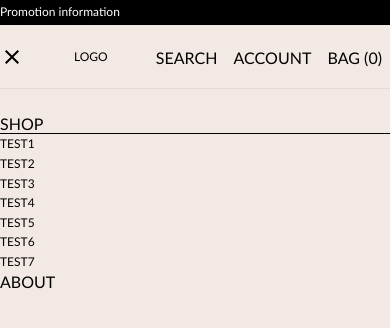
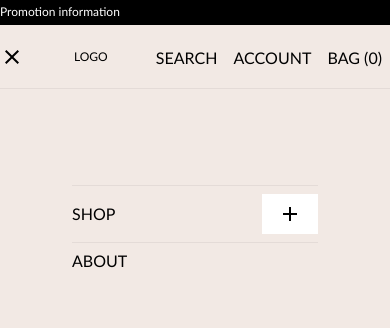
Before and after one commit to tinxtin/ecom, a React (Vite) app: page /collection/all in a window 390 px wide. Both pictures are taken after a click on the button 12 px from the left and 57 px from the top of the page. Shown: the top 328 px of the page. Built offline with nearby package versions, Linux system fonts and the light colour scheme.

Commit message:
add toggle buttons for dropdown menu + styling

```diff
--- a/src/App.jsx
+++ b/src/App.jsx
@@ -1,7 +1,7 @@
 import { useState, useEffect, useRef  } from 'react';
 import { Routes, Route, Link } from "react-router-dom";
 import { PromoBar } from './components/promotion/promoBar';
-import { Nav } from './components/navigation/nav';
+import { Nav } from './components/navigation/header/desktop/nav';
 import { Home } from './pages/main/home';
 import { Shop } from './pages/shop/all';
 import { NavFooter } from './components/navigation/footer/footerbar';
--- a/src/components/navigation/nav.jsx
+++ b/src/components/navigation/header/desktop/nav.jsx
@@ -1,14 +1,21 @@
 import { useMatch, useResolvedPath, NavLink } from 'react-router-dom';
 import { useState, useEffect, useRef  } from 'react';
-import { NavRoute } from '../route/navroute';
-import { NavMobileItem } from './navmobileitem';
-import { NavMobile } from './navmobile';
+import { NavRoute } from '../../../route/navroute';
+import { NavMobile } from '../mobile/navmobile';
 import { Menu } from '@mui/icons-material';
 import { Close } from '@mui/icons-material';
 
 export const Nav = () => {
 
     const [isDrawerOpen, setIsDrawerOpen] = useState(false);
+    const [clicked, setClicked] = useState(null);
+
+    const handleToggle = (idx) => {
+        if (clicked === idx) {
+            return setClicked(null);
+        }
+        setClicked(idx);
+    };
 
     function NavModal({ children }) {
 
@@ -80,7 +87,7 @@ export const Nav = () => {
                 <button type='button' className={`nav__mobile-btn btn ${isDrawerOpen && 'active'}`} onClick={() => setIsDrawerOpen((prev) => !prev)}>
                     {isDrawerOpen && <Close />}
                 </button>
-                <NavMobile  {... { navData, isDrawerOpen, setIsDrawerOpen }}/>
+                <NavMobile  {... { navData, isDrawerOpen, setIsDrawerOpen, clicked, handleToggle }}/>
             </div>
             {/* <div className='nav__content hide__mobile'>
                 <ul className='nav__list'>
--- a/src/components/navigation/navcarousel.jsx
+++ b/src/components/navigation/header/desktop/navcarousel.jsx
@@ -1,6 +1,6 @@
 import React from 'react';
 import { Link } from 'react-router-dom';
-import { Swiper, SwiperSlide } from '../carousel/swiper';
+import { Swiper, SwiperSlide } from '../../../carousel/swiper';
 import { Navigation, Pagination, Scrollbar } from 'swiper/modules';
 
 export const NavCarousel = ({ sub }) => {
--- a/src/components/navigation/navmobile.jsx
+++ b/src/components/navigation/header/mobile/navmobile.jsx
@@ -2,7 +2,7 @@ import { NavMobileItem } from './navmobileitem'
 import { Close } from '@mui/icons-material';
 
 
-export const NavMobile = ({ navData, isDrawerOpen, setIsDrawerOpen }) => {
+export const NavMobile = ({ navData, isDrawerOpen, setIsDrawerOpen, clicked, handleToggle }) => {
 
     return (
         <div className='nav__mobile'>
@@ -10,7 +10,11 @@ export const NavMobile = ({ navData, isDrawerOpen, setIsDrawerOpen }) => {
                 <ul className='nav__mobile-list'>
                     { navData.map(({ label, href, children}, i) => {
                         return (
-                            <NavMobileItem key={i} {...{ label, href, children, isDrawerOpen }}/>
+                            <NavMobileItem key={i}
+                                {...{ label, href, children, isDrawerOpen, setIsDrawerOpen }}
+                                onToggle={() => handleToggle && handleToggle(i)}
+                                active={clicked === i}
+                            />
                         )
                     })}
                 </ul>
--- /dev/null
+++ b/src/components/navigation/header/mobile/navmobilecontent.jsx
@@ -0,0 +1,26 @@
+import React from 'react';
+import { Link } from 'react-router-dom';
+
+export const NavMobileContent = ({ sub, setIsDrawerOpen }) => {
+    return (
+        <>
+            {sub.map((item, i) => (
+                <React.Fragment key={i}>
+                    <ul className='nav__mobile-dropdown-list'>
+                        {item.submenu.map(({ label, href }, index) => (
+                            <li
+                                className='nav__mobile-dropdown-item'
+                                key={index}
+                                onClick={() => {
+                                    setIsDrawerOpen && setIsDrawerOpen(false)
+                                }}
+                                >
+                                <Link className='nav__dropdown-link' to={href}>{label}</Link>
+                            </li>
+                        ))}
+                    </ul>
+                </React.Fragment>
+            ))}
+        </>
+    )
+}
--- /dev/null
+++ b/src/components/navigation/header/mobile/navmobileitem.jsx
@@ -0,0 +1,44 @@
+import { useMatch, useResolvedPath, NavLink } from 'react-router-dom';
+import { useState, useEffect, useRef, act  } from 'react';
+import { NavRoute } from '../../../route/navroute';
+import { NavMobileContent } from './navmobilecontent';
+import { useWindowDimensions } from '../../../window/dimensions'
+import { Add, Remove } from '@mui/icons-material';
+
+export const NavMobileItem= ({ label, href, children, isDrawerOpen, setIsDrawerOpen, onToggle, active }) => {
+
+    const { width } = useWindowDimensions();
+
+    return (
+        <li className='nav__mobile-item'>
+            <div className='nav__mobile-link'>
+                <NavRoute
+                    to={href}
+                    className={({ isActive }) => isActive ? 'nav__item-link active': 'nav__item-link'}
+                    event={setIsDrawerOpen}
+                    >
+                    { label }
+                </NavRoute>
+                {children && (
+                    <button
+                        className='nav__mobile-toggle btn'
+                        onClick={onToggle}
+                    >
+                        { active ? (
+                            <Remove className=''/>
+                        ) : (
+                            <Add className=''/>
+                        )}
+                    </button>
+                )}
+            </div>
+            {children && isDrawerOpen &&
+                <div
+                    className={`nav__mobile-dropdown ${active && 'expand'}`}
+                >
+                    <NavMobileContent sub={children} setIsDrawerOpen={setIsDrawerOpen}/>
+                </div>
+            }
+        </li>
+    )
+}
--- a/src/components/navigation/navmobilecontent.jsx
+++ /dev/null
@@ -1,20 +0,0 @@
-import React from 'react';
-import { Link } from 'react-router-dom';
-
-export const NavMobileContent = ({ sub }) => {
-    return (
-        <div className='dropdown__content'>
-            {sub.map((item, i) => (
-                <React.Fragment key={i}>
-                    <ul className='dropdown__content-list'>
-                        {item.submenu.map(({ label, href }, index) => (
-                            <li key={index}>
-                                <Link to={href}>{label}</Link>
-                            </li>
-                        ))}
-                    </ul>
-                </React.Fragment>
-            ))}
-        </div>
-    )
-}
--- a/src/components/navigation/navmobileitem.jsx
+++ /dev/null
@@ -1,23 +0,0 @@
-import { useMatch, useResolvedPath, NavLink } from 'react-router-dom';
-import { useState, useEffect, useRef  } from 'react';
-import { NavRoute } from '../route/navroute';
-import { NavMobileContent } from './navmobilecontent';
-import { useWindowDimensions } from '../window/dimensions';
-
-export const NavMobileItem= ({ label, href, children, isDrawerOpen }) => {
-
-    const { width } = useWindowDimensions();
-
-    return (
-        <li className='nav__mobile-item'>
-            <NavRoute to={href} className={({ isActive }) => isActive ? 'nav__item-link active': 'nav__item-link'}>
-                { label }
-            </NavRoute>
-            {children && isDrawerOpen &&
-                <div className='nav__mobile-dropdown'>
-                    <NavMobileContent sub={children}/>
-                </div>
-            }
-        </li>
-    )
-}
--- a/src/components/route/navroute.jsx
+++ b/src/components/route/navroute.jsx
@@ -1,8 +1,8 @@
 import { useMatch, useResolvedPath, NavLink } from 'react-router-dom';
 
-export const NavRoute = ({ to, children, className}) => {
+export const NavRoute = ({ to, children, className, event}) => {
     return (
-        <NavLink to={to} className={className}>
+        <NavLink to={to} className={className} onClick={() => event(false)}>
             { children }
         </NavLink>
     )
--- a/src/styles/style.css
+++ b/src/styles/style.css
@@ -318,7 +318,7 @@ input {
   top: 4rem;
   width: 100vw;
   height: 100vh;
-  padding-top: 1.55rem;
+  padding: 6rem 4.5rem;
   transform: translateX(-100%);
   transition: opacity 0.4s ease-in-out, transform 0.4s ease-in-out, visibility 0.4s ease-in-out;
 }
@@ -326,6 +326,31 @@ input {
   visibility: visible;
   opacity: 1;
   transform: translateX(0);
+}
+.nav__mobile-item {
+  border-top: 1px solid rgba(0, 0, 0, 0.06);
+  padding: 0.5rem 0rem;
+}
+.nav__mobile-link {
+  display: flex;
+  align-items: center;
+  justify-content: space-between;
+  width: 100%;
+}
+.nav__mobile-dropdown {
+  height: 0;
+  overflow: hidden;
+}
+.nav__mobile-dropdown.expand {
+  height: auto;
+}
+@media only screen and (max-width: 1024px) {
+  .nav__mobile-dropdown-list {
+    padding: 0.5rem 0 0 0.5rem;
+  }
+}
+.nav__mobile-dropdown-item {
+  padding-bottom: 1rem;
 }
 @media only screen and (min-width: 1025px) {
   .nav__item {
@@ -361,9 +386,6 @@ input {
   font-size: 1rem;
   border-bottom: none;
   text-transform: uppercase;
-}
-.nav__item-link.active {
-  border-bottom: 1px solid rgb(0, 0, 0);
 }
 .nav__item-btn {
   display: block;
--- a/src/styles/style.scss
+++ b/src/styles/style.scss
@@ -357,7 +357,7 @@ input {
         top: 4rem;
         width: 100vw;
         height: 100vh;
-        padding-top: 1.55rem;
+        padding: 6rem 4.5rem;
         transform: translateX(-100%);
         transition: opacity .4s ease-in-out, transform .4s ease-in-out, visibility .4s ease-in-out,;
 
@@ -365,6 +365,39 @@ input {
           visibility: visible;
           opacity: 1;
           transform: translateX(0);
+        }
+      }
+
+      &-item {
+        border-top: 1px solid rgba(0, 0, 0, .06);
+        padding: .5rem 0rem;
+      }
+
+      &-link {
+        display: flex;
+        align-items: center;
+        justify-content: space-between;
+        width: 100%;
+      }
+
+      &-dropdown {
+
+        height: 0;
+        overflow: hidden;
+
+        &.expand {
+          height: auto;
+        }
+
+        &-list {
+
+          @media only screen and (max-width: 1024px) {
+            padding: .5rem 0 0 .5rem;
+          }
+        }
+
+        &-item {
+          padding-bottom: 1rem;
         }
       }
     }
@@ -405,9 +438,9 @@ input {
             border-bottom: none;
             text-transform: uppercase;
 
-            &.active {
-                border-bottom: 1px solid rgb(0, 0, 0);
-            }
+            // &.active {
+            //     border-bottom: 1px solid rgb(0, 0, 0);
+            // }
         }
 
         &-btn {
```
Also changed, not shown: 1 other file (tests, documents, lock files or other folders).
